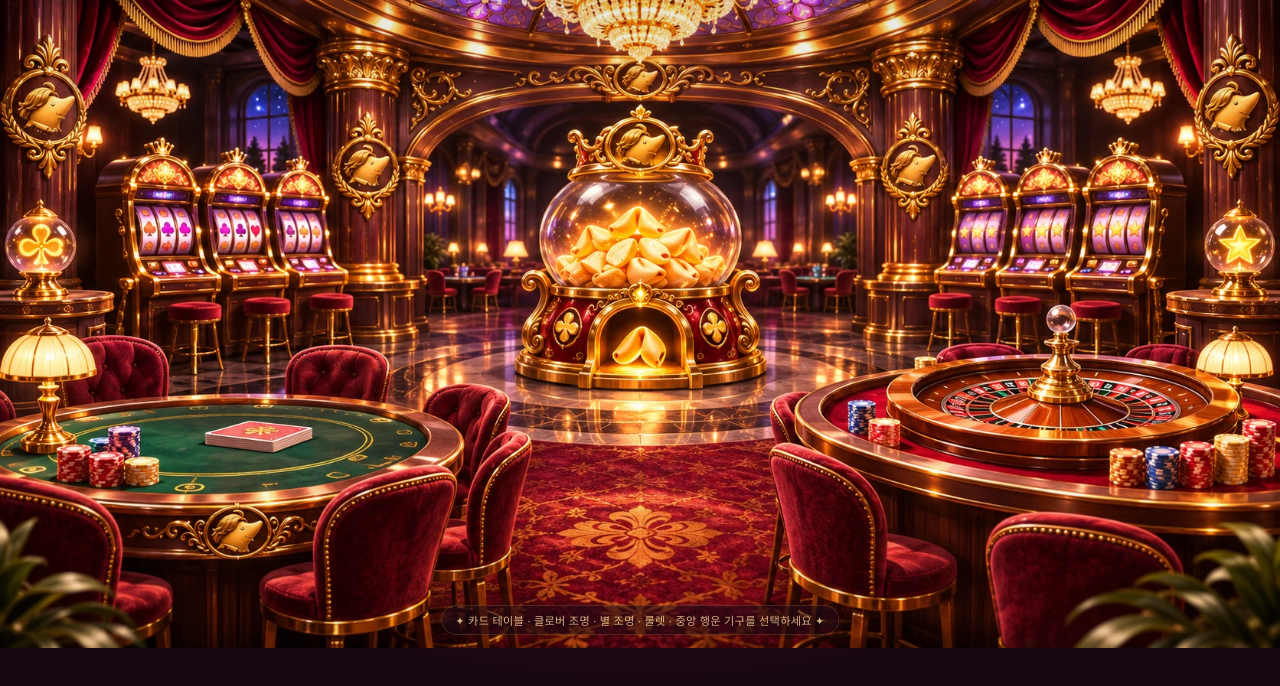
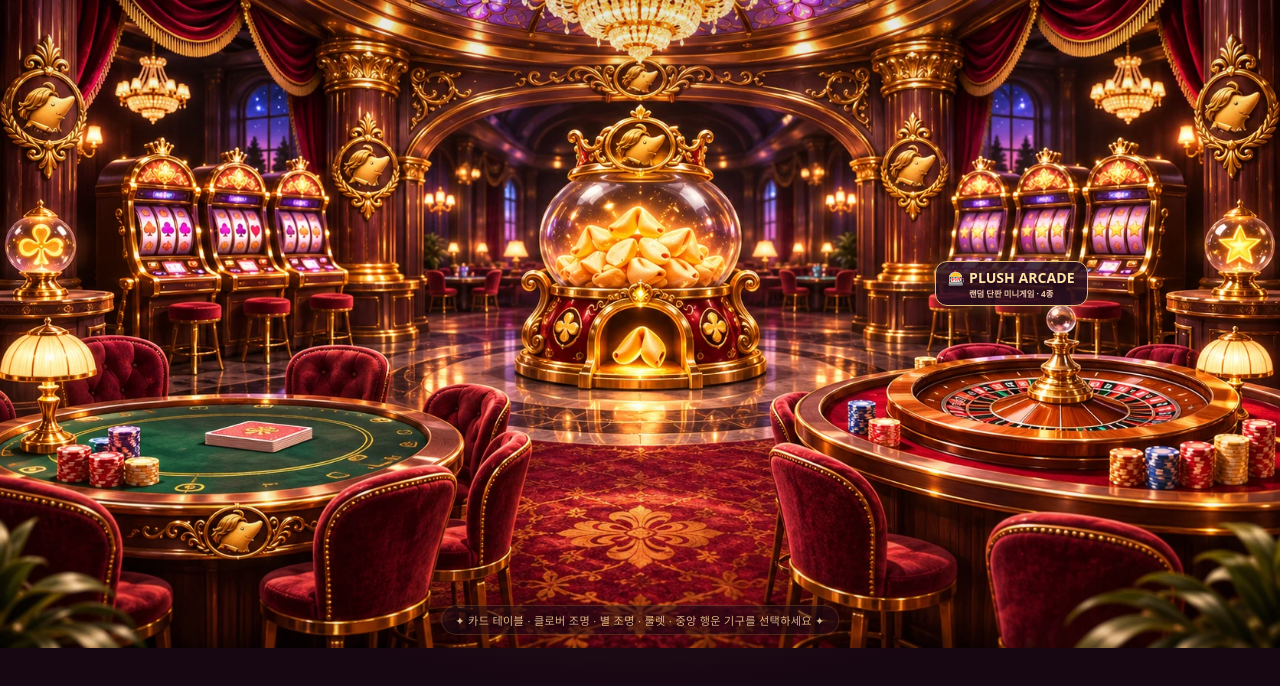
Before and after one commit to ktheather/molemall, a plain HTML site: page index.html in a window 1280 px wide. Shown: the part 112-798 px from the top of the page. Drawn offline with Linux system fonts and the light colour scheme.

Commit message:
Link casino right slot machine to random four-game arcade

```diff
--- a/index.html
+++ b/index.html
@@ -27,6 +27,10 @@
     .zone:hover::before,.zone:focus-visible::before,.zone:focus-within::before,.zone.is-open::before {border-color:#ffe1a849;box-shadow:0 0 30px #f4c26b4a, inset 0 0 20px #f4c26b18;background:radial-gradient(ellipse,#ffe4a612,transparent 70%)}
     .zone:focus-visible {outline:2px solid #ffe0a6;outline-offset:4px;border-radius:20px}
     .zone-cards {left:0%;top:59%;width:43%;height:36%}
+    .zone-arcade{left:67%;top:31%;width:24%;height:25%;z-index:6;display:flex;align-items:end;justify-content:center;padding-bottom:2%}
+    .zone-arcade::before{border-radius:24px}
+    .arcade-label{pointer-events:none;display:block;text-align:center;background:#281020d9;border:1px solid #e8bf79;border-radius:12px;padding:6px 12px;font-weight:900;font-size:clamp(10px,1.1vw,15px);color:#ffe3a9;text-shadow:0 2px 4px #1f0817;box-shadow:0 0 18px #e5ac5755}
+    .arcade-label small{display:block;font-size:clamp(7px,.65vw,9px);color:#f2c6a6}
     .zone-clover {left:0%;top:37%;width:7%;height:17%;border-radius:50%}
     .zone-star {right:0%;top:37%;width:7%;height:17%;border-radius:50%}
     .zone-hunt {left:61%;top:56%;width:39%;height:38%}
@@ -78,6 +82,7 @@
     <span><b>두더지몰</b><small>PLUSH CASINO</small></span>
    </div>
    <nav aria-label="카지노 기구 선택">
+     <a class="zone zone-arcade" href="/arcade/" aria-label="오른쪽 슬롯머신: 랜덤 단판 미니게임 4종"><span class="arcade-label">🎰 PLUSH ARCADE<small>랜덤 단판 미니게임 · 4종</small></span></a>
      <a class="zone zone-cards" href="/battle/" aria-label="왼쪽 카드 테이블: 카드게임">
        <span class="hint single-hint"><span class="hint-name">🃏 카드게임</span><span class="hint-sub">카드 배틀 입장</span></span>
      </a>
@@ -97,6 +102,7 @@
    <p class="hover-help">✦ 카드 테이블 · 클로버 조명 · 별 조명 · 룰렛 · 중앙 행운 기구를 선택하세요 ✦</p>
   </section>
   <details class="mobile-dock"><summary>✦ 게임 메뉴</summary><nav class="mobile-links" aria-label="모바일 게임 메뉴">
+    <strong>오른쪽 슬롯머신</strong><a href="/arcade/">🎰 PLUSH ARCADE · 랜덤 단판 4종</a>
     <strong>♠ 카드 테이블</strong>
     <a href="/battle/">🃏 카드게임</a>
     <strong>조명 사전</strong>
```
